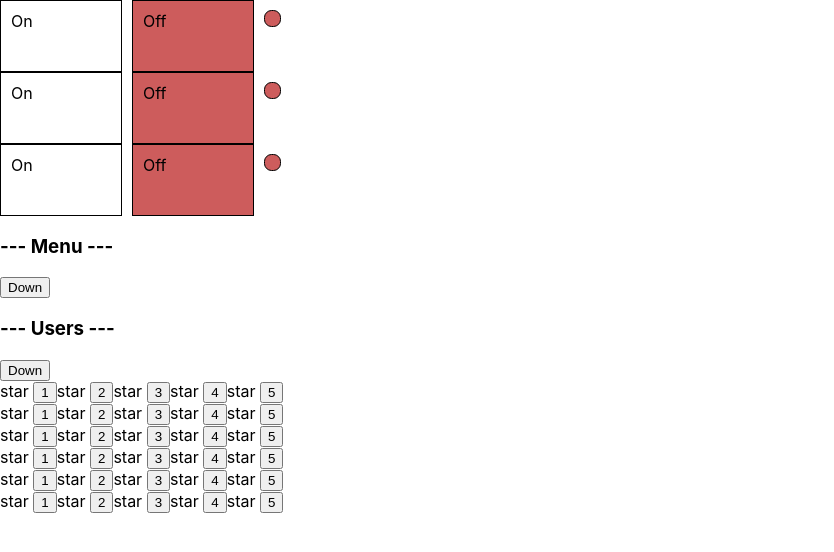
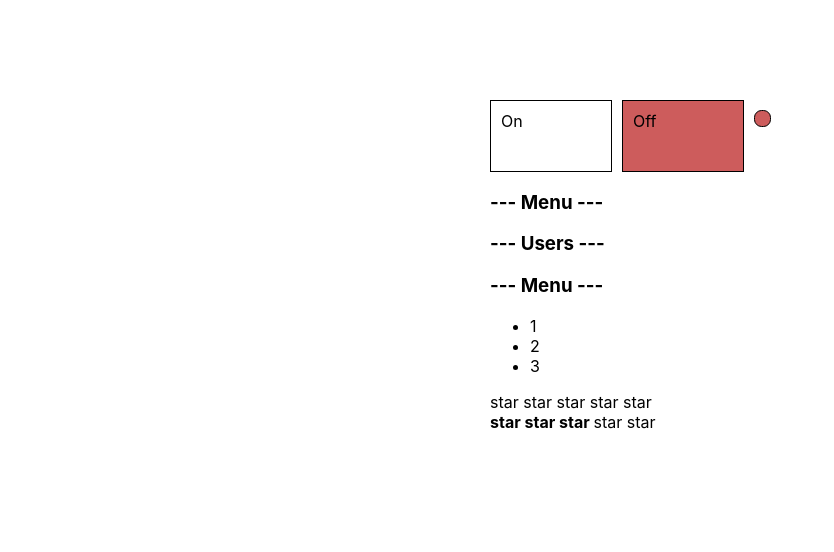
Before and after one commit to AndreyZaytsev90/MyRepository, a React (Create React App) app in the folder IT-KAMASUTRA/tempyarn/my-app/: page / in a window 1280 px wide. Shown: the top 552 px of the page, without its empty margins (0-834 px from the left). Built offline with nearby package versions, Linux system fonts and the light colour scheme.

Commit message:
change files

```diff
--- a/IT-KAMASUTRA/tempyarn/my-app/src/App.css
+++ b/IT-KAMASUTRA/tempyarn/my-app/src/App.css
@@ -48,3 +48,8 @@
     margin-right: 10px;
     background-color: red;
 }
+
+.app {
+    width: 300px;
+    margin: 100px auto;
+}
--- a/IT-KAMASUTRA/tempyarn/my-app/src/App.tsx
+++ b/IT-KAMASUTRA/tempyarn/my-app/src/App.tsx
@@ -1,27 +1,19 @@
 import React from 'react';
 //import logo from './logo.svg';
-//import './App.css';
-import Accordion from "./components/Accordion/Accordion";
-import {Rating} from "./components/Rating/Rating";
+import './App.css';
 import OnOff from "./components/OnOff/OnOff";
 import UncontrolledAccordion from "./components/UncontrolledAccordion/UncontrolledAccordion";
 import {UncontrolledRating} from "./components/UncontrolledRating/UncontrolledRating";
+import Accordion from "./components/Accordion/Accordion";
+import {Rating} from "./components/Rating/Rating";
 
 
-/*function hello() {
-    debugger
-    alert("Hello IT-Incubator")
-}*/
-
-//hello();
-
-//function declaration
 function App(props: any) {
     // полезное что-то
     // обязана вернуть JSX
     console.log("App rendering")
     return (
-        <div>
+        <div className={"app"}>
             {/*<PageTitle title={"This is APP component"}/>
             <PageTitle title={"My friends"}/>
             Article 1
@@ -35,16 +27,13 @@ function App(props: any) {
             <Rating value={4}/>
             <Rating value={5}/>*/}
             <OnOff />
-            <OnOff />
-            <OnOff />
             <UncontrolledAccordion titleValue={"Menu"} />
             <UncontrolledAccordion titleValue={"Users"} />
+            <Accordion titleValue={"Menu"} collapsed={false}/>
+
             <UncontrolledRating />
-            <UncontrolledRating />
-            <UncontrolledRating />
-            <UncontrolledRating />
-            <UncontrolledRating />
-            <UncontrolledRating />
+            <Rating value={3} />
+
         </div>
     );
 }
--- a/IT-KAMASUTRA/tempyarn/my-app/src/components/UncontrolledAccordion/UncontrolledAccordion.tsx
+++ b/IT-KAMASUTRA/tempyarn/my-app/src/components/UncontrolledAccordion/UncontrolledAccordion.tsx
@@ -12,7 +12,8 @@ function UncontrolledAccordion(props: AccordionPropsType) {
     let [collapsed, setCollapsed] = useState(true)
 
     return <div>
-        <AccordionTitle title={props.titleValue}/> <button onClick={() => { collapsed ? setCollapsed(false) : setCollapsed(true)}}>Down</button>
+        <AccordionTitle title={props.titleValue}  onClick={() => {collapsed ? setCollapsed(false) : setCollapsed(true)}}/>
+        {/*<button onClick={() => { collapsed ? setCollapsed(false) : setCollapsed(true)}}>Down</button>*/}
         {!collapsed && <AccordionBody/>}
     </div>
 }
@@ -20,11 +21,12 @@ function UncontrolledAccordion(props: AccordionPropsType) {
 
 type AccordionTitlePropsType = {
     title: string
+    onClick: () => void
 }
 
 function AccordionTitle(props: AccordionTitlePropsType) {
     console.log("AccordionTitle rendering")
-    return <h3>--- {props.title} ---</h3>
+    return <h3 onClick={() => {props.onClick()}}>--- {props.title} ---</h3>
 }
 
 function AccordionBody(props: any) {
--- a/IT-KAMASUTRA/tempyarn/my-app/src/components/UncontrolledRating/UncontrolledRating.tsx
+++ b/IT-KAMASUTRA/tempyarn/my-app/src/components/UncontrolledRating/UncontrolledRating.tsx
@@ -12,11 +12,11 @@ export function UncontrolledRating(props: RatingPropsType) {
 
     return (
         <div>
-            <Star selected={value > 0}/><button onClick={() => {setValue(+1)}}>1</button>
-            <Star selected={value > 1}/><button onClick={() => {setValue(+2)}}>2</button>
-            <Star selected={value > 2}/><button onClick={() => {setValue(+3)}}>3</button>
-            <Star selected={value > 3}/><button onClick={() => {setValue(+4)}}>4</button>
-            <Star selected={value > 4}/><button onClick={() => {setValue(+5)}}>5</button>
+            <Star selected={value > 0} setValue={setValue} value={1}/>
+            <Star selected={value > 1} setValue={setValue} value={2}/>
+            <Star selected={value > 2} setValue={setValue} value={3}/>
+            <Star selected={value > 3} setValue={setValue} value={4}/>
+            <Star selected={value > 4} setValue={setValue} value={5}/>
         </div>
     )
    /* if (props.value === 1) {
@@ -88,15 +88,14 @@ export function UncontrolledRating(props: RatingPropsType) {
 
 type StarPropsType = {
     selected: boolean
+    value: 1 | 2 | 3 | 4 | 5
+    setValue: (value:  1 | 2 | 3 | 4 | 5) => void
 }
 
 function Star(props: StarPropsType) {
     console.log("Star rendering")
-    if (props.selected === true) {
-        return <span><b>star </b></span>
-    } else {
-        return <span>star </span>
-    }
-
-
+    /*return props.selected ? <span><b>star </b></span> : <span>star </span>*/
+    return <span onClick={() => {props.setValue(props.value) } }>
+        {props.selected ? <b>star </b> : "star "}
+    </span>
 }
```
